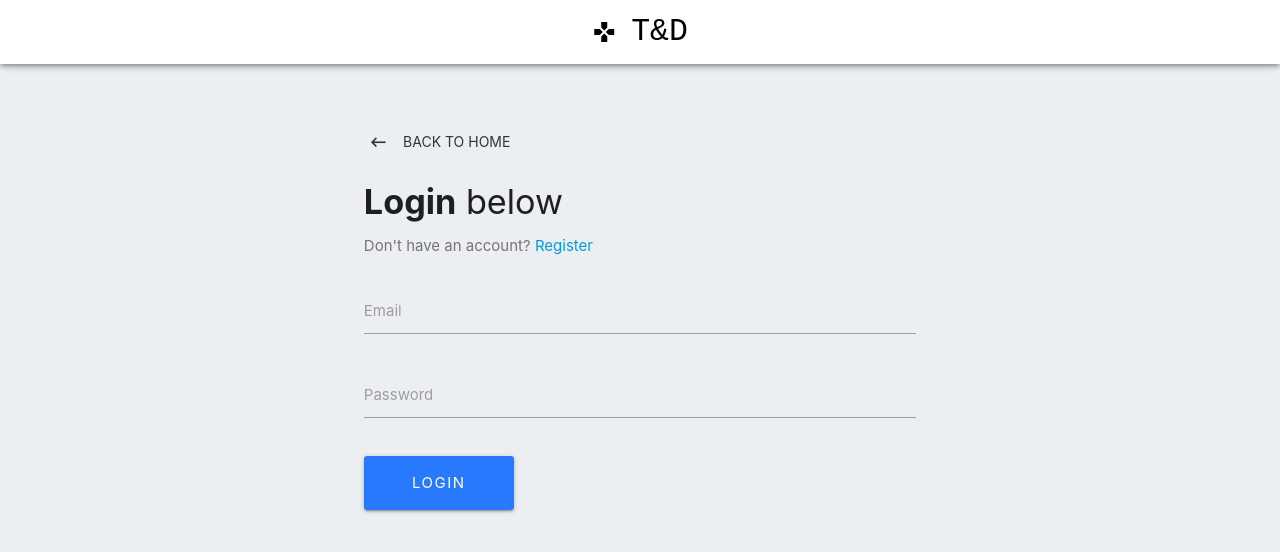
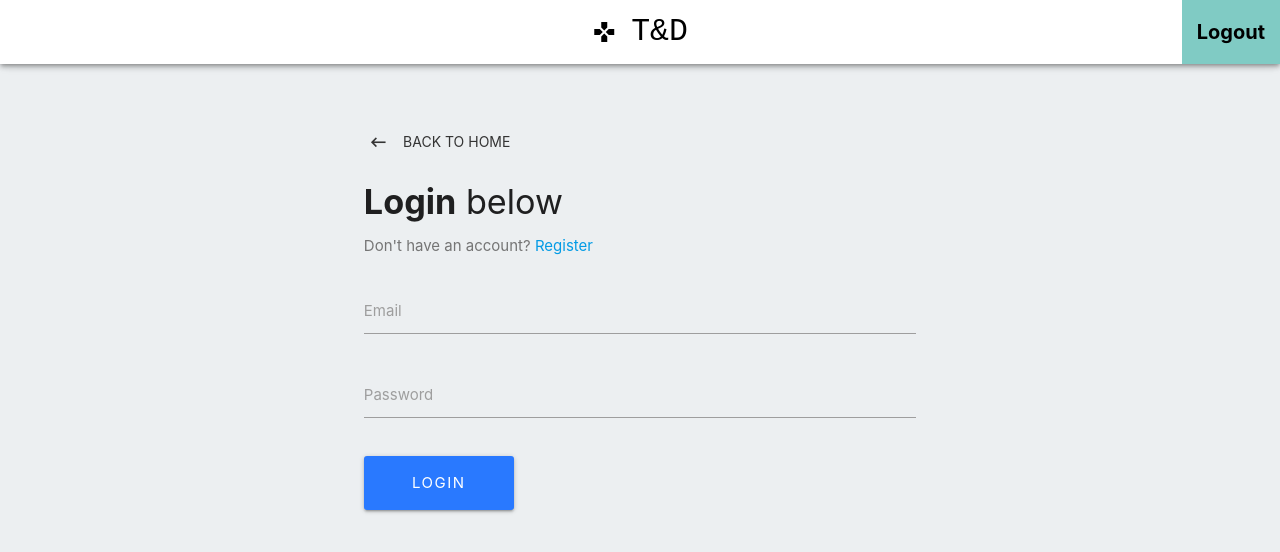
Before and after one commit to CaseyVanAlstyne/t-n-d, a React (Create React App) app in the folder client/: page /login in a window 1280 px wide. Shown: the top 552 px of the page. Built offline with nearby package versions, Linux system fonts and the light colour scheme.

Commit message:
Added logout button to nav. Adjusted some font sizes as well.

```diff
--- a/client/src/components/dashboard/Dashboard.js
+++ b/client/src/components/dashboard/Dashboard.js
@@ -327,7 +327,7 @@ class Dashboard extends Component {
         </section>
 
         {/* logout button */}
-        <button
+        {/* <button
           style={{
             width: "150px",
             borderRadius: "3px",
@@ -339,7 +339,7 @@ class Dashboard extends Component {
           className="btn btn-large waves-effect waves-light hoverable blue accent-3"
         >
           Logout
-        </button>
+        </button> */}
       </>
     );
   }
--- a/client/src/components/layout/Navbar.js
+++ b/client/src/components/layout/Navbar.js
@@ -1,6 +1,14 @@
 import React, { Component } from "react";
+import PropTypes from "prop-types";
+import { connect } from "react-redux";
+import { logoutUser } from "../../actions/authActions";
 import { Link } from "react-router-dom";
 class Navbar extends Component {
+    // function to log user out
+    onLogoutClick = (e) => {
+      e.preventDefault();
+      this.props.logoutUser();
+    };
   render() {
     return (
       <div className="navbar-fixed">
@@ -16,10 +24,22 @@ class Navbar extends Component {
               <i className="material-icons">gamepad</i>
               T&D
             </Link>
+            <ul className="right">
+              <li>
+              <a style={{fontSize: 20}} className="teal lighten-3 black-text" onClick={this.onLogoutClick} ><b>Logout</b></a>
+              </li>
+            </ul>
           </div>
         </nav>
       </div>
     );
   }
 }
-export default Navbar;
+Navbar.propTypes = {
+  logoutUser: PropTypes.func.isRequired,
+  auth: PropTypes.object.isRequired,
+};
+const mapStateToProps = (state) => ({
+  auth: state.auth,
+});
+export default connect(mapStateToProps, { logoutUser })(Navbar);
```
